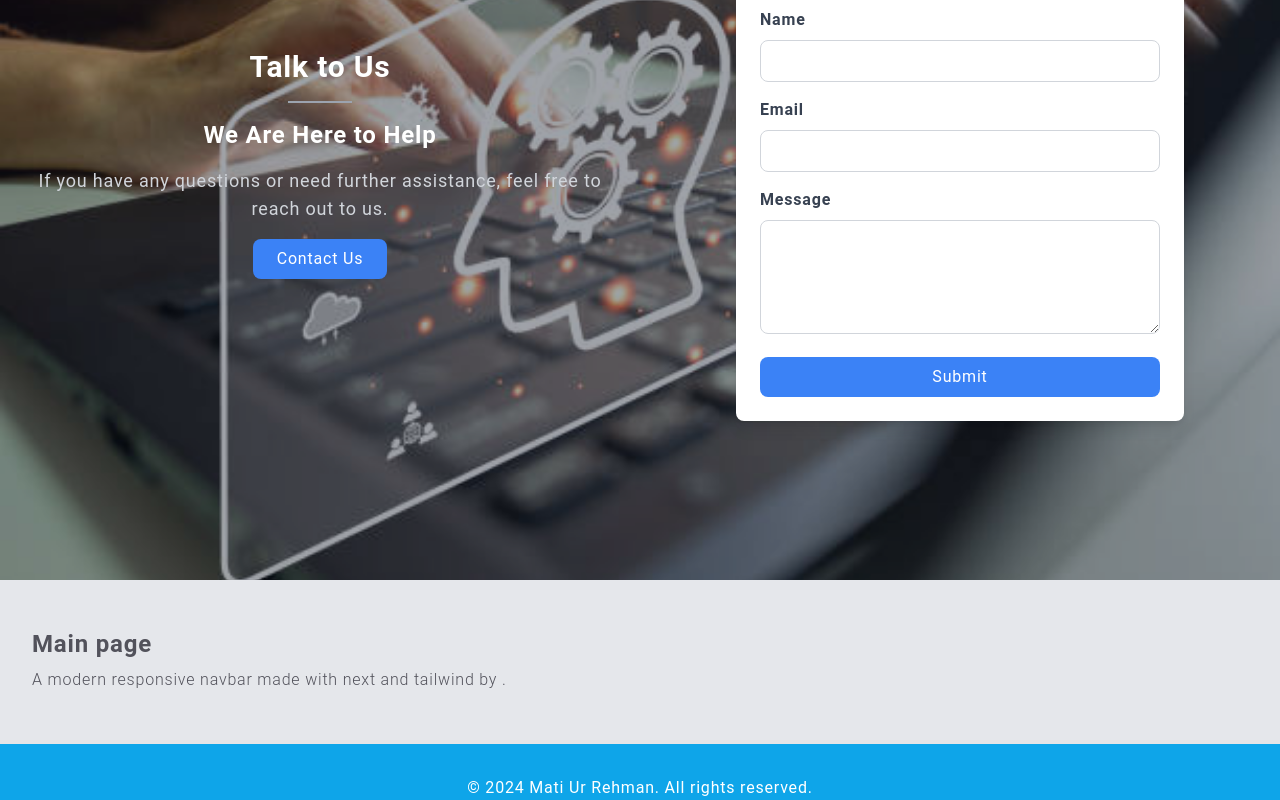
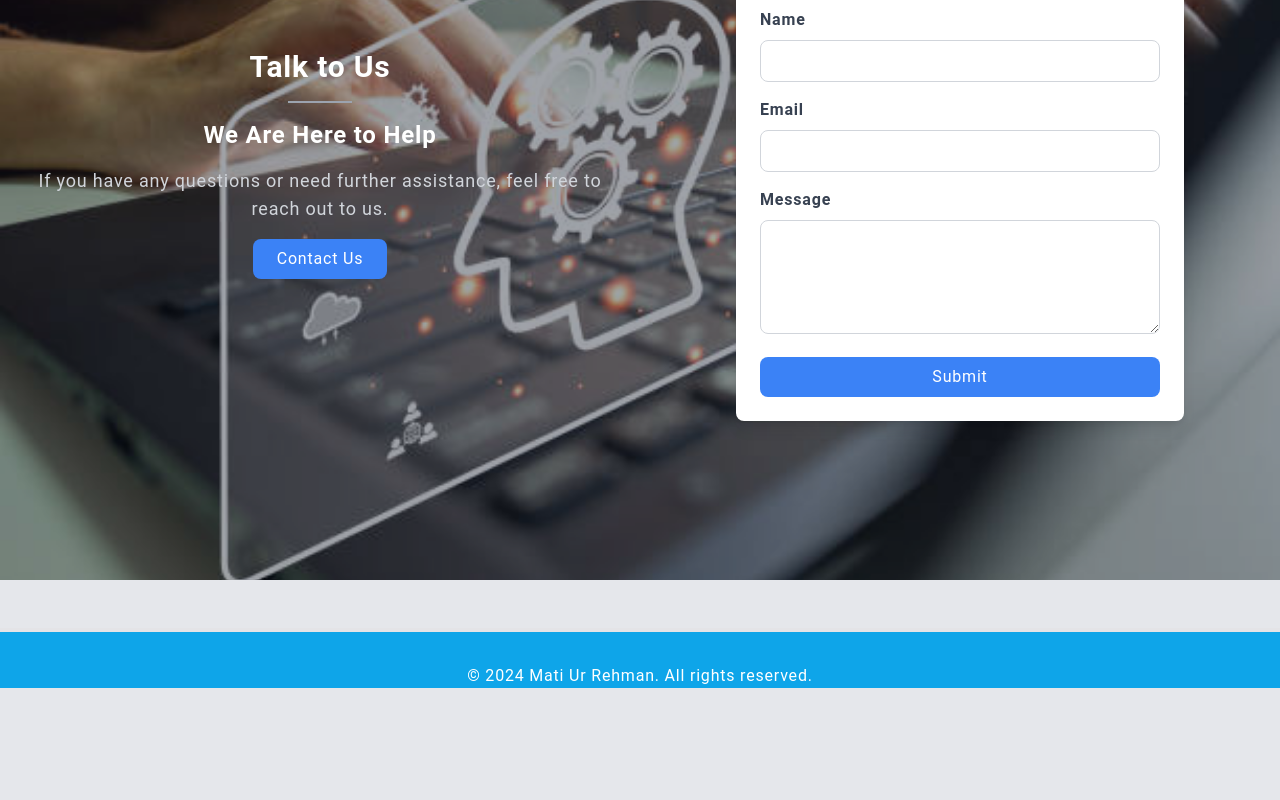
Before and after one commit to Mati-Shaikh/uk-accountants, a Next.js app: page / in a window 1280 px wide. Shown: the part 5560-6360 px from the top of the page. After the commit the page ends 6248 px from the top, so only its background shows below. Built offline with nearby package versions, Linux system fonts and the light colour scheme.

Commit message:
Fix Navbar Commit

```diff
--- a/components/Navbar.js
+++ b/components/Navbar.js
@@ -84,7 +84,7 @@ export default function Navbar() {
             </div>
           </div>
 
-          <Disclosure.Panel className="md:hidden border-t-2 border-white">
+          <Disclosure.Panel className="md:hidden border-t-2 border-white overflow-y-auto max-h-screen">
             <div className="px-10 py-8 space-y-8">
               {navigation.map(({ name, href, subItems }) => (
                 <div key={name}>
--- a/pages/index.js
+++ b/pages/index.js
@@ -29,16 +29,6 @@ export default function Home() {
 
       </div>
 
-      <main className="max-w-7xl mx-auto px-8">
-        <div className="mt-12">
-          <h1 className="text-2xl font-semibold text-zinc-600">Main page</h1>
-          <p className="text-zinc-600 font-light mt-2">
-            A modern responsive navbar made with next and tailwind by
-            .
-          </p>
-        </div>
-
-      </main>
       <Footer/>
     </div>
   );
```
